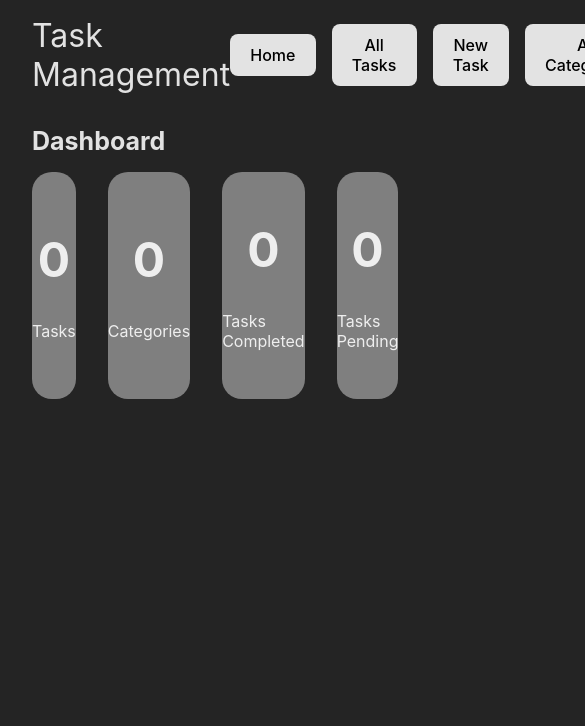
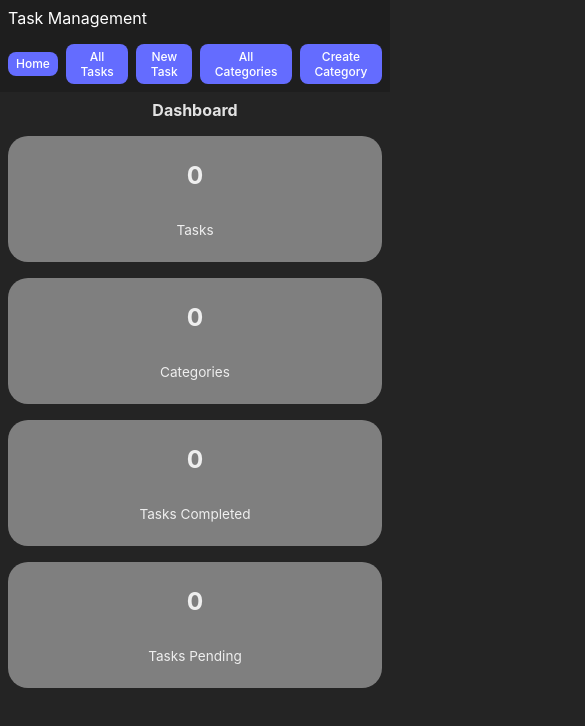
Before and after one commit to VictorMugisha/task-management-app, a React (Vite) app: page / in a window 390 px wide. Shown: the top 726 px of the page, 585 px wide, since content can reach past the window. Built offline with nearby package versions, Linux system fonts and the light colour scheme.

Commit message:
Adjusted Styles For the sake of responsive design

```diff
--- a/src/App.css
+++ b/src/App.css
@@ -1,3 +1,4 @@
+/* Global Styles */
 * {
   padding: 0;
   margin: 0;
@@ -27,7 +28,6 @@ a:hover {
 body {
   margin: 0;
   width: 100%;
-  /* min-width: 320px; */
   min-height: 100vh;
   color: rgba(255, 255, 255, 0.87);
   background-color: #242424;
@@ -42,14 +42,15 @@ button {
   font-size: 1em;
   font-weight: 500;
   font-family: inherit;
-  /* background-color: #1a1a1a; */
   background: rgba(255, 255, 255, 0.87);
   cursor: pointer;
   transition: border-color 0.25s;
 }
+
 button:hover {
   border-color: #646cff;
 }
+
 button:focus,
 button:focus-visible {
   outline: 4px auto -webkit-focus-ring-color;
@@ -62,3 +63,72 @@ h1 {
 section {
   padding: 1rem 2rem;
 }
+
+/* Responsive Design */
+@media (max-width: 1200px) {
+  section {
+    padding: 1rem 1.5rem;
+  }
+
+  button {
+    font-size: 0.95em;
+    padding: 0.5em 1em;
+  }
+
+  h1 {
+    font-size: 1.75rem;
+  }
+}
+
+@media (max-width: 992px) {
+  section {
+    padding: 0.75rem 1.25rem;
+  }
+
+  button {
+    font-size: 0.9em;
+    padding: 0.45em 0.9em;
+  }
+
+  h1 {
+    font-size: 1.5rem;
+  }
+}
+
+@media (max-width: 768px) {
+  body {
+    font-size: 0.9em;
+  }
+
+  section {
+    padding: 0.5rem 1rem;
+  }
+
+  button {
+    font-size: 0.85em;
+    padding: 0.4em 0.8em;
+  }
+
+  h1 {
+    font-size: 1.25rem;
+  }
+}
+
+@media (max-width: 576px) {
+  body {
+    font-size: 0.85em;
+  }
+
+  section {
+    padding: 0.5rem;
+  }
+
+  button {
+    font-size: 0.8em;
+    padding: 0.35em 0.7em;
+  }
+
+  h1 {
+    font-size: 1rem;
+  }
+}
--- a/src/components/Dashboard/Dashboard.css
+++ b/src/components/Dashboard/Dashboard.css
@@ -1,3 +1,4 @@
+/* Dashboard Styles */
 section {
     display: flex;
     flex-direction: column;
@@ -12,11 +13,10 @@ section {
 .dashboard-cards {
     width: 100%;
     display: grid;
-    grid-template-columns: repeat(4, auto );
+    grid-template-columns: repeat(4, 1fr);
     grid-gap: 2rem;
     padding: 1rem 0;
 }
-
 
 .dashboard-cards .card {
     display: flex;
@@ -33,3 +33,79 @@ section {
     font-weight: 700;
     font-size: 3em;
 }
+
+/* Responsive Design */
+@media (max-width: 1200px) {
+    .dashboard-title h3 {
+        font-size: 22px;
+    }
+
+    .dashboard-cards {
+        grid-template-columns: repeat(3, 1fr);
+    }
+
+    .dashboard-cards .card h1 {
+        font-size: 2.5em;
+    }
+}
+
+@media (max-width: 992px) {
+    .dashboard-title h3 {
+        font-size: 20px;
+    }
+
+    .dashboard-cards {
+        grid-template-columns: repeat(2, 1fr);
+        grid-gap: 1.5rem;
+    }
+
+    .dashboard-cards .card {
+        padding: 2.5rem 0;
+    }
+
+    .dashboard-cards .card h1 {
+        font-size: 2.2em;
+    }
+}
+
+@media (max-width: 768px) {
+    section {
+        align-items: center;
+    }
+
+    .dashboard-title h3 {
+        font-size: 18px;
+    }
+
+    .dashboard-cards {
+        grid-template-columns: 1fr;
+        grid-gap: 1rem;
+    }
+
+    .dashboard-cards .card {
+        padding: 2rem 0;
+    }
+
+    .dashboard-cards .card h1 {
+        font-size: 2em;
+    }
+}
+
+@media (max-width: 576px) {
+    .dashboard-title h3 {
+        font-size: 16px;
+    }
+
+    .dashboard-cards {
+        grid-template-columns: 1fr;
+        grid-gap: 1rem;
+    }
+
+    .dashboard-cards .card {
+        padding: 1.5rem 0;
+    }
+
+    .dashboard-cards .card h1 {
+        font-size: 1.8em;
+    }
+}
--- a/src/components/Navbar/Navbar.css
+++ b/src/components/Navbar/Navbar.css
@@ -1,10 +1,16 @@
-
+/* Navbar Styles */
 header {
     width: 100%;
     display: flex;
     align-items: center;
     justify-content: space-between;
     padding: 1rem 2rem;
+    background-color: #1e1e1e; /* Dark background for the navbar */
+}
+
+.logo-container h1 {
+    font-size: 1.5rem;
+    color: #fff; /* White text color */
 }
 
 header nav {
@@ -12,3 +18,102 @@ header nav {
     align-items: center;
     gap: 1rem;
 }
+
+header nav a {
+    text-decoration: none;
+}
+
+header nav button {
+    background-color: #646cff;
+    color: #fff;
+    border: none;
+    border-radius: 8px;
+    padding: 0.5rem 1rem;
+    font-size: 1rem;
+    cursor: pointer;
+    transition: background-color 0.3s, transform 0.2s;
+}
+
+header nav button:hover {
+    background-color: #535bf2;
+}
+
+header nav button:focus,
+header nav button:focus-visible {
+    outline: 4px auto -webkit-focus-ring-color;
+}
+
+/* Responsive Design */
+@media (max-width: 1200px) {
+    header {
+        padding: 1rem 1.5rem;
+    }
+
+    .logo-container h1 {
+        font-size: 1.4rem;
+    }
+
+    header nav button {
+        font-size: 0.9rem;
+        padding: 0.4rem 0.8rem;
+    }
+}
+
+@media (max-width: 992px) {
+    header {
+        flex-direction: column;
+        align-items: flex-start;
+        padding: 1rem;
+    }
+
+    .logo-container h1 {
+        font-size: 1.3rem;
+    }
+
+    header nav {
+        flex-direction: column;
+        gap: 0.5rem;
+    }
+
+    header nav button {
+        font-size: 0.85rem;
+        padding: 0.4rem 0.7rem;
+    }
+}
+
+@media (max-width: 768px) {
+    header {
+        padding: 0.75rem;
+    }
+
+    .logo-container h1 {
+        font-size: 1.2rem;
+    }
+
+    header nav button {
+        font-size: 0.8rem;
+        padding: 0.35rem 0.6rem;
+    }
+}
+
+@media (max-width: 576px) {
+    header {
+        padding: 0.5rem;
+    }
+
+    .logo-container h1 {
+        font-size: 1rem;
+    }
+
+    header nav {
+        display: grid;
+        grid-template-columns: repeat(5, auto);
+        align-items: center;
+        margin-top: 1rem;
+    }
+
+    header nav button {
+        font-size: 0.75rem;
+        padding: 0.3rem 0.5rem;
+    }
+}
```
